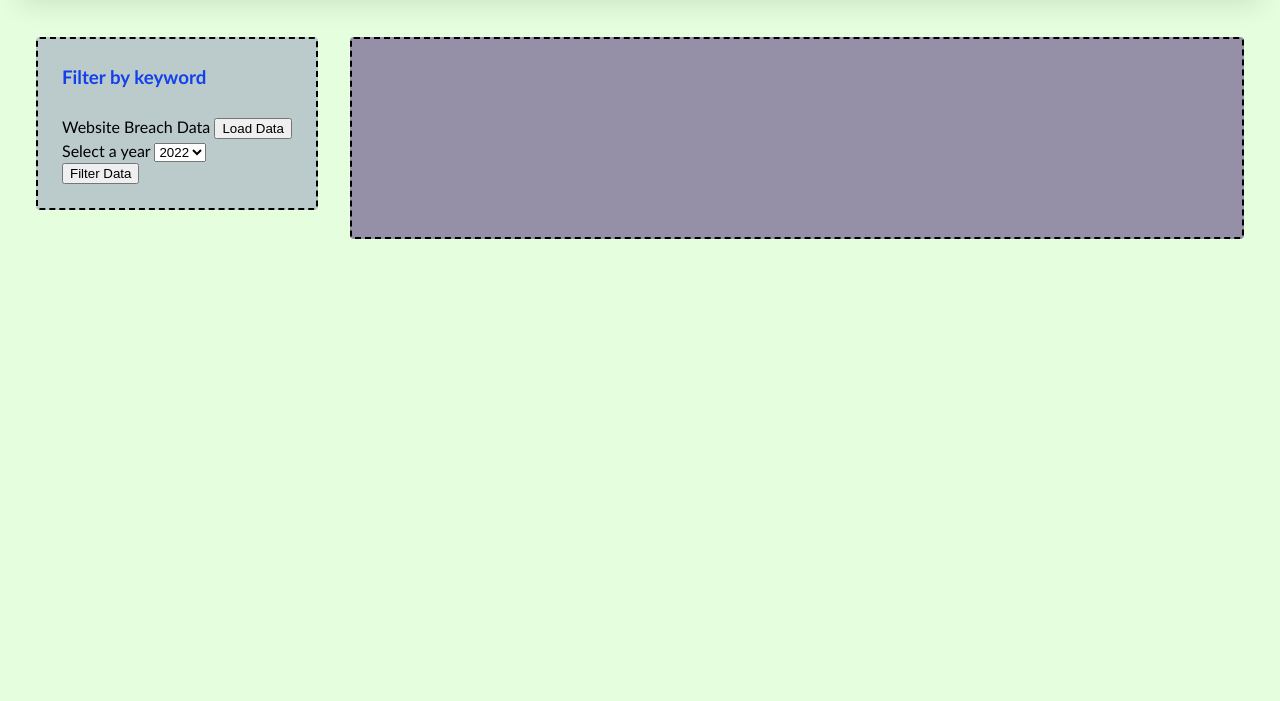
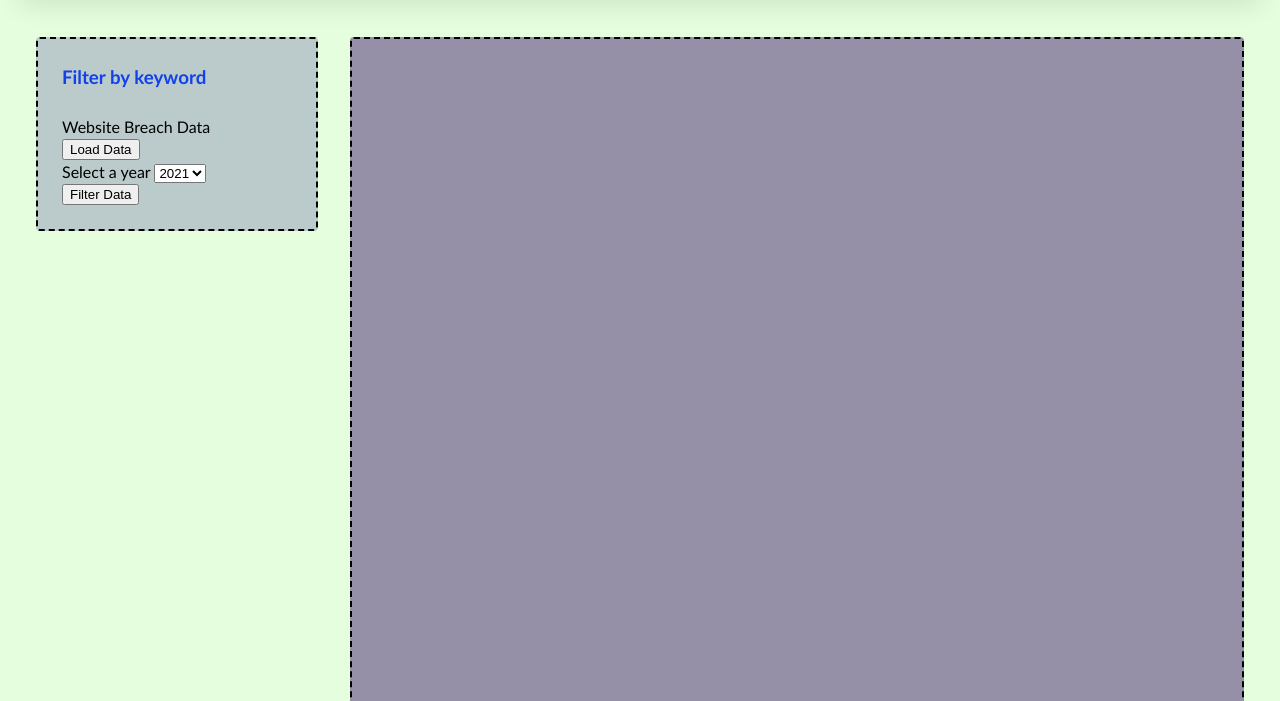
Before and after one commit to bairongtan/Pokemon_Database, a plain HTML site: page index.html in a window 1280 px wide. Both pictures are taken after a click on the button "Filter Data". Shown: the part 99-800 px from the top of the page. Drawn offline with nearby package versions, Linux system fonts and the light colour scheme.

Commit message:
working on adding new chart for filter

```diff
--- a/index.html
+++ b/index.html
@@ -21,12 +21,11 @@
                 </div>
                 <div>
                     <label for="year">Select a year</label>
-                    <select id="year">
-                    <option value="2022">2022</option>
-                    <option value="2021">2021</option>
-                    <option value="2020">2020</option>
-                    <option value="2019">2019</option>
-
+                    <select name="year" id="year">
+                        <option value="2021">2021</option>
+                        <option value="2020">2020</option>
+                        <option value="2019">2019</option>
+                        <option value="2018">2018</option>
                     </select>
 
                 </div>
--- a/script.js
+++ b/script.js
@@ -1,20 +1,11 @@
-//async function getWebsiteBreachData (){
-  //const chart = document.querySelector('#myChart');
-  //const url = 'https://haveibeenpwned.com/api/v2/breaches';
-  //const data = await fetch (url);
-  //const bData = await data.json();
-
-  //console.log(bData);
-  //console.log("loaded data")
-  //countDataClasses(bData);
-  //initChart(chart);
-//}
-
 async function mainEvent() {
   const loadDataButton = document.querySelector('.data_load');
   const filterDataButton = document.querySelector('.filterData');
+
   var temp = document.querySelector("select");
-  const year = temp.value;
+  const year = temp.options[temp.selectedIndex].value;
+
+  const chart = document.getElementById('myChart');
 
   let bData = [];
 
@@ -22,18 +13,18 @@ async function mainEvent() {
     console.log("load data");
     const url = 'https://haveibeenpwned.com/api/v2/breaches';
     const data = await fetch(url);
-
     bData = await data.json();
 
     const dataArray = await countDataClasses(bData);
-    const chart = document.getElementById('myChart');
     initChart(dataArray, chart);
   });
 
 
   filterDataButton.addEventListener('click', (event) => {
     console.log('filter clicked')
-    filterYear(bData,year);
+    //filterYear(bData,year);
+    const newArray = filterYear(bData,year);
+    initChart(newArray,chart);
   })
 }
 
@@ -47,9 +38,9 @@ async function filterYear(bData,year){
 
   //console.log('filter data')
   bData.forEach(element =>{
-    if(element.BreachDate.includes(nYear)){
+    if(element.BreachDate.includes("2020")){
       newData.push(element);
-      console.log('element',element);
+      //console.log('element',element);
     }
   })
   console.log(newData);
```
